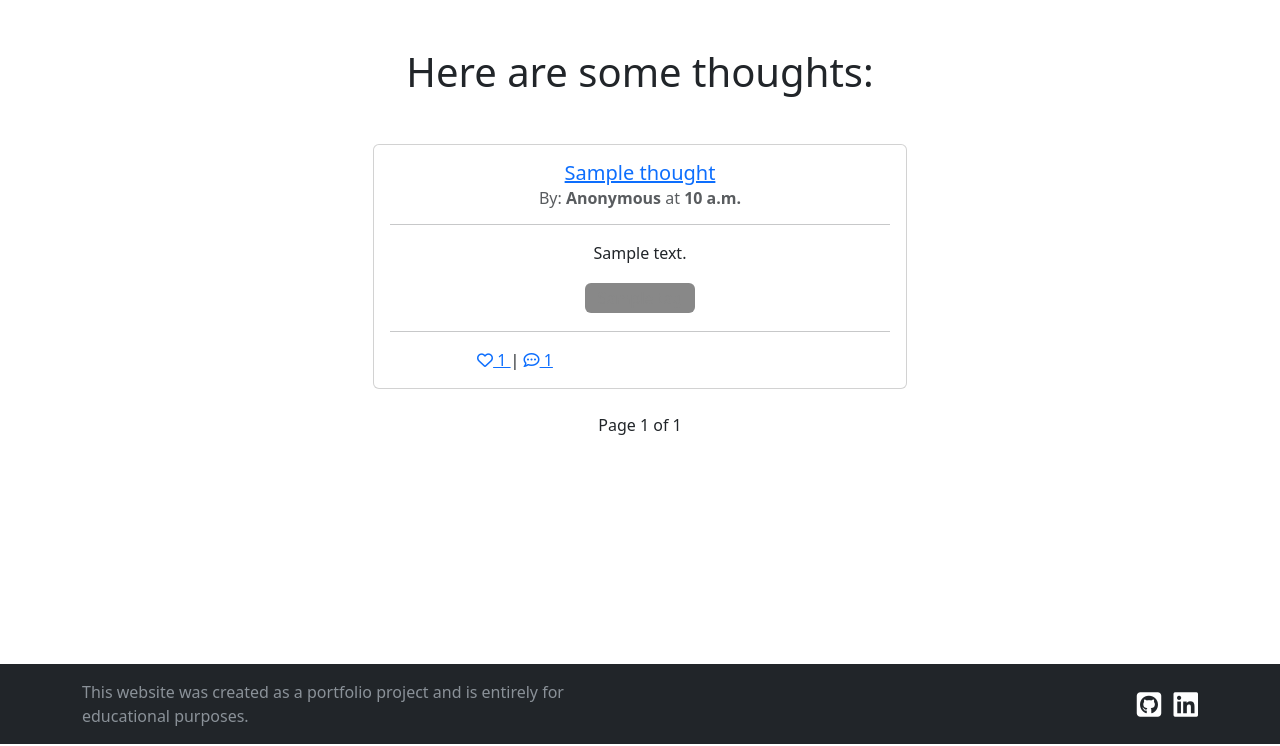
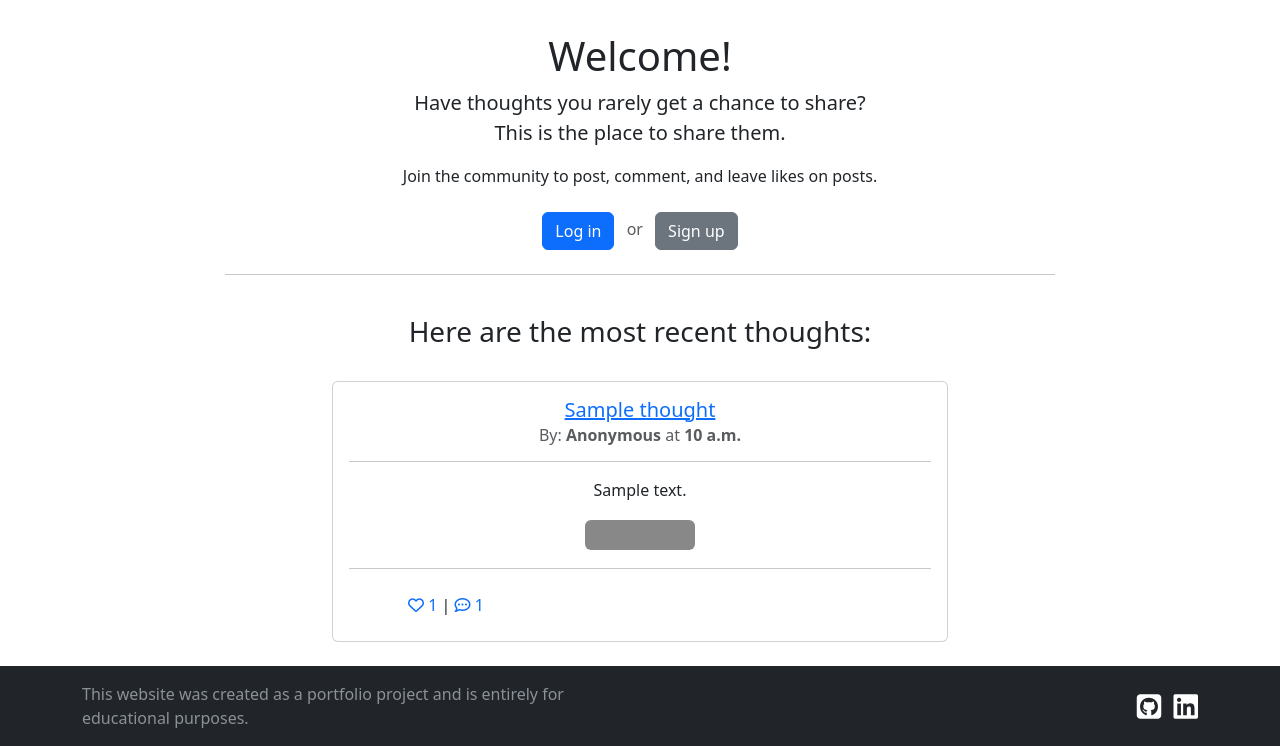
Before and after one commit to AndreeeasN/pp4-empty-thoughts, a Django app: page / in a window 1280 px wide. Shown: the part 56-802 px from the top of the page. Run offline with Django 3.2, Linux system fonts and the light colour scheme; tables that the repository leaves empty hold one stand-in row (values such as "Sample post"); some libraries are stand-ins or nearby versions.

Commit message:
Add first page intro blurb, adjust styling on all pages

```diff
--- a/static/css/style.css
+++ b/static/css/style.css
@@ -8,7 +8,11 @@ body{
     flex-direction: column;
 }
 
-#footer{
+p{
+    word-break: break-word;
+}
+
+footer{
     margin-top: auto;
 }
 
--- a/templates/base.html
+++ b/templates/base.html
@@ -18,7 +18,7 @@
 
 <header>
   <!-- Navigation bar -->
-  <nav class="navbar navbar-expand-lg bg-body-tertiary" data-bs-theme="dark">
+  <nav class="navbar navbar-expand-sm bg-body-tertiary" data-bs-theme="dark">
     <div class="container-fluid">
       <a class="navbar-brand" href="/">Empty Thoughts</a>
       <button class="navbar-toggler" type="button" data-bs-toggle="collapse" data-bs-target="#navbarNav" aria-controls="navbarNav" aria-expanded="false" aria-label="Toggle navigation">
@@ -73,7 +73,7 @@
 <!-- Message box -->
 <div class="container">
   <div class="row">
-    <div class="col-lg-6 offset-lg-3 col-md-8 offset-md-2 mt-4">
+    <div class="col-lg-6 offset-lg-3 col-md-8 offset-md-2">
       {% for message in messages %}
       <div class="alert {{ message.tags }} alert-dismissible fade show" id="msg" role="alert">
         {{ message | safe }}
@@ -115,7 +115,7 @@
 </body>
 
 <!-- footer -->
-<footer id="footer" class="bg-dark py-3" data-bs-theme="dark">
+<footer class="bg-dark py-3" data-bs-theme="dark">
   <div class="container">
     <div class="row align-items-center">
       <div class="col-md-6">
--- a/templates/thoughts/add_thought.html
+++ b/templates/thoughts/add_thought.html
@@ -6,7 +6,7 @@
 {% load crispy_forms_tags %}
 
 <div class="row mt-4 mx-0">
-    <div class="col-10 offset-1 col-lg-4 offset-lg-4 col-md-6 offset-md-3">
+    <div class="col-lg-4 offset-lg-4 col-md-6 offset-md-3 col-sm-8 offset-sm-2 col-10 offset-1">
         <h1 class="text-center">Add new thought:</h1>
 
         <!-- Form to create new thought -->
@@ -22,7 +22,7 @@
     </div>
 </div>
 
-<!-- Scripts to enable Select2 widget for tags -->
+<!-- Script to enable Select2 widget for tags -->
 <script src="{% static 'js/enableFormTagwidget.js' %}"></script>
 
 {%endblock%}
--- a/templates/thoughts/view_thoughts.html
+++ b/templates/thoughts/view_thoughts.html
@@ -5,18 +5,67 @@
 {% load static %}
 {% load pagination_tags %}
 
-<div class="container text-center">
-    <div class="row mt-4 mx-0">
-        <div class="col-lg-6 offset-lg-3 col-md-8 offset-md-2">
-            <h1>Here are some thoughts:</h1>
+<div class="text-center py-2">
+    <div class="row mx-0">
+        <div class="col-lg-8 offset-lg-2 col-md-10 offset-md-1 col-sm-12 offset-sm-0 my-4">
+            <!-- Introductory blurb, first page only-->
+            {% if page_obj.number == 1 %}
+                <!-- User logged in -->
+                {% if user.is_authenticated %}
+                    <h1>Hello {{user.username}}!</h1>
+                    <p class="lead py-2">
+                        Have any thoughts to share? We're all ears!
+                    </p>
+                    <!-- 'Add new thought' button -->
+                    <a href="/add">
+                        <button type="button" class="btn btn-primary btn-lg">Share a new thought</button>
+                    </a>
+                <!-- Not logged in -->
+                {% else %}
+                    <div class="mb-4">
+                        <h1>Welcome!</h1>
+                        <p class="lead">
+                            Have thoughts you rarely get a chance to share?<br>
+                            This is the place to share them.
+                        </p>
+                        <p class="mb-4">
+                            Join the community to post, comment, and leave likes on posts.
+                        </p>
+                        <div>
+                            <a href="{% url 'account_login' %}" class="btn btn-primary me-2">Log in</a>
+                            <span class="text-muted">or</span>
+                            <a href="{% url 'account_signup' %}" class="btn btn-secondary ms-2">Sign up</a>
+                        </div>
+                    </div>
+                {% endif %}
+                <hr class="mt-4">
+            {% endif %}
+        </div>
+        <!-- Text above thoughts/search results -->
+        {% if request.GET.search_text or request.GET.author or request.GET.tags %}
+            <!-- First page, search results -->
+            {% if page_obj.number == 1 %}
+                {% if filter.qs.count > 0 %}
+                <h3>Found {{filter.qs.count}} search results!</h3>
+                {% endif %}
+            {% else %}
+            <!-- Subsequent search pages -->
+            <h3>Viewing search result page {{page_obj.number}} of {{paginator.num_pages}}:</h3>
+            {% endif %}
+        {% else %}
+            <!-- First page, non-search -->
+            {% if page_obj.number == 1 %}
+            <h3>Here are the most recent thoughts:</h3>
+            {% else %}
+            <!-- Subsequent non-search pages -->
+            <h3>Viewing page {{page_obj.number}} of {{paginator.num_pages}}:</h3>
+            {% endif %}
+        {% endif %}
+    </div>
+</div>
 
-            {% if user.is_authenticated %}
-            <a href="/add">
-                <button type="button" class="btn btn-primary btn-lg">Create new thought?</button>
-            </a>
-            {% else %}
-            <br>
-            {% endif %}
+<div class="row mx-0 text-center">
+    <div class="col-lg-6 offset-lg-3 col-md-8 offset-md-2 col-sm-10 offset-sm-1">
         <!-- Displays all thoughts, hides author if anonymous -->
         {% for thought in thought_list %}
             <div class="card center mt-3">
@@ -28,12 +77,15 @@
                         </a>
                     </h5>
                     <h6 class="card-subtitle mb-2 text-body-secondary">
-                            <!-- Author (By: User at Time) -->
+                        <!-- Author (By: [User] [(You)?] at [Time]) -->
                         <span>
                             {% if thought.anonymous %}
                                 By: <strong>Anonymous </strong>
                             {% else %}
                                 By: <strong><a href="/user/{{thought.author.pk}}">{{thought.author}} </a></strong>
+                            {% endif %}
+                            {% if request.user == thought.author %}
+                                (You)
                             {% endif %}
                             {% if thought.time%}
                                 at <strong>{{thought.time}}</strong>
@@ -48,31 +100,34 @@
                     <!-- Tags -->
                     <div class="tag-container">
                         {% for tag in thought.tags.all %}
-                            <a href="/?tags={{tag.pk}}">{{ tag.colored_name }}</a>
+                        <a href="/?tags={{tag.pk}}" aria-label="Search by tag '{{tag.name}}'">{{ tag.colored_name }}</a>
                         {% endfor %}
                     </div>
                     <hr>
                     <!-- Displays amount of likes and comments -->
                     <div class="container-fluid">
-                            <div class="row">
-                                <div class="col">
-                                    <span class="">
-                                        <a href="/like/{{thought.id}}">
+                        <div class="row py-0 my-0">
+                            <div class="col-sm-4 py-2">
+                                <a  href="/like/{{thought.id}}" class="link-underline link-underline-opacity-0" aria-label="Like thought">
                                 {% if request.user in thought.likes.all %}
                                 <i class="fa-solid fa-heart"></i>
                                 {% else %}
                                 <i class="fa-regular fa-heart"></i>
                                 {% endif %}
                                 {{ thought.number_of_likes }} </a>|
-                                    <a href="/view/{{thought.id}}">
+                                <a href="/view/{{thought.id}}" class="link-underline link-underline-opacity-0" aria-label="View comment">
                                 <i class="fa-regular fa-comment-dots"></i> {{ thought.number_of_comments }}
                                 </a>
-                                    </span>
                             </div>
-                                <div class="col">
+                            <!-- Edit/Delete buttons -->
+                            <div class="col-sm-6 offset-sm-2">
                                 {% if request.user == thought.author or request.user.is_superuser %}
-                                    <a href="/edit/{{thought.id}}" class="btn btn-outline-secondary">Edit</a>
-                                    <a href="/delete/{{thought.id}}" class="btn btn-outline-danger">Delete</a>
+                                <a href="/edit/{{thought.id}}" class="btn btn-outline-secondary" aria-label="Edit thought">
+                                    <i class="fa-regular fa-pen-to-square"></i> Edit
+                                </a>
+                                <a href="/delete/{{thought.id}}" class="btn btn-outline-danger">
+                                    <i class="fa-regular fa-trash-can"></i> Delete
+                                </a>
                                 {% endif %}
                             </div>
                         </div>
@@ -82,14 +137,13 @@
             <br>
             {% empty %}
             <br>
-                <p>No thoughts, head empty...</p>
+            <h3>No thoughts found, head empty...</h3>
         {% endfor %}
     </div>
 </div>
 <!-- Pagination heavily inspired by https://stackoverflow.com/a/46329564 by Rob L -->
-    <span>Page {{ page_obj.number }} of {{ paginator.num_pages }}</span>
 {% if is_paginated %}
-    <div class="row my-2 mb-4">
+<div class="row mb-4 mx-0">
     <div class="col-lg-12">
         <nav aria-label="Page navigation">
             <ul class="pagination justify-content-center">
@@ -131,6 +185,6 @@
     </div>
 </div>
 {% endif %}
-</div>
+
 
 {%endblock%}
```
Also changed, not shown: templates/thoughts/edit_thought.html (+4 -3 lines), templates/thoughts/thought_detail.html (+32 -18 lines). Lines whose indentation alone changed are shown as unchanged.
